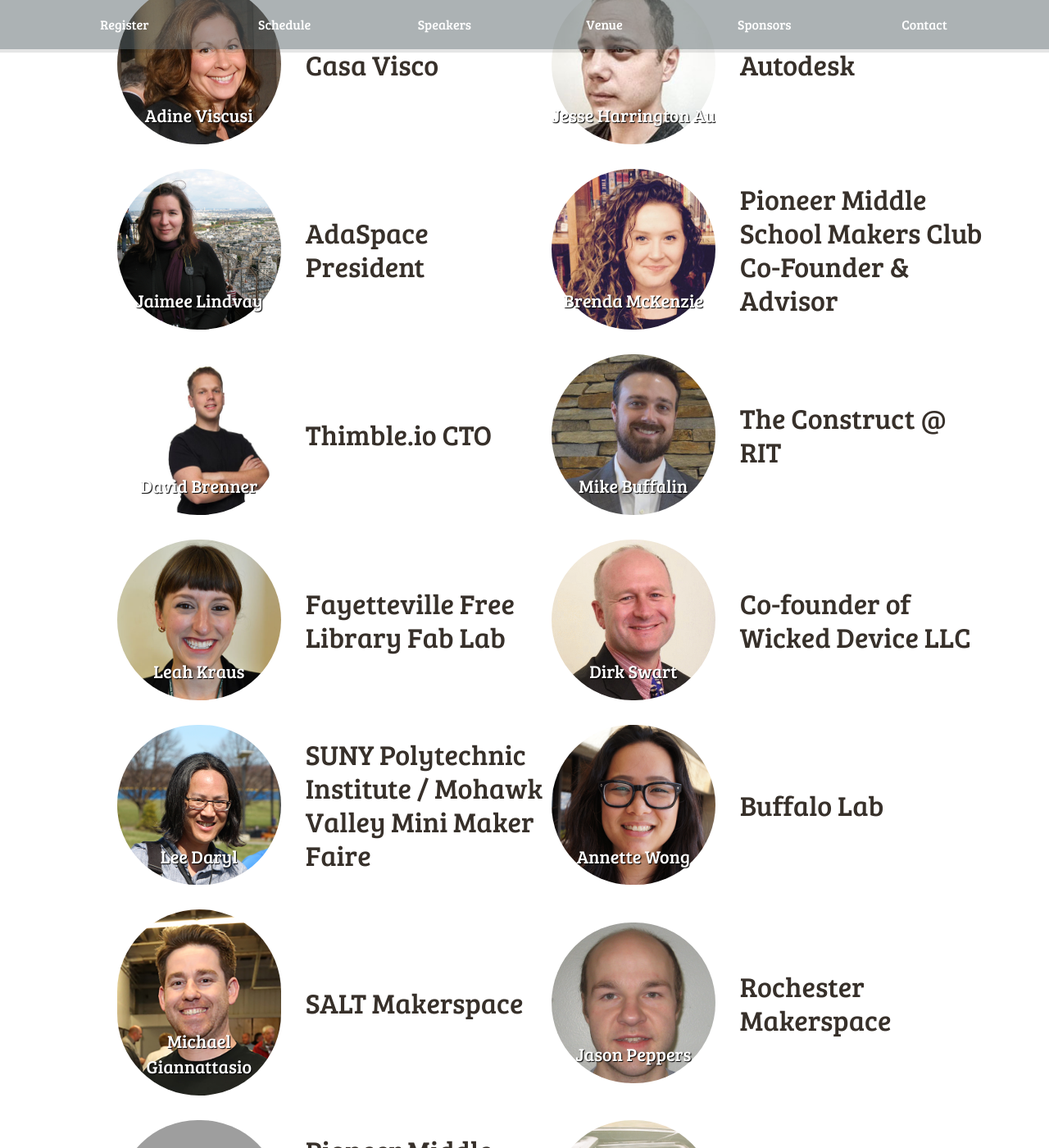
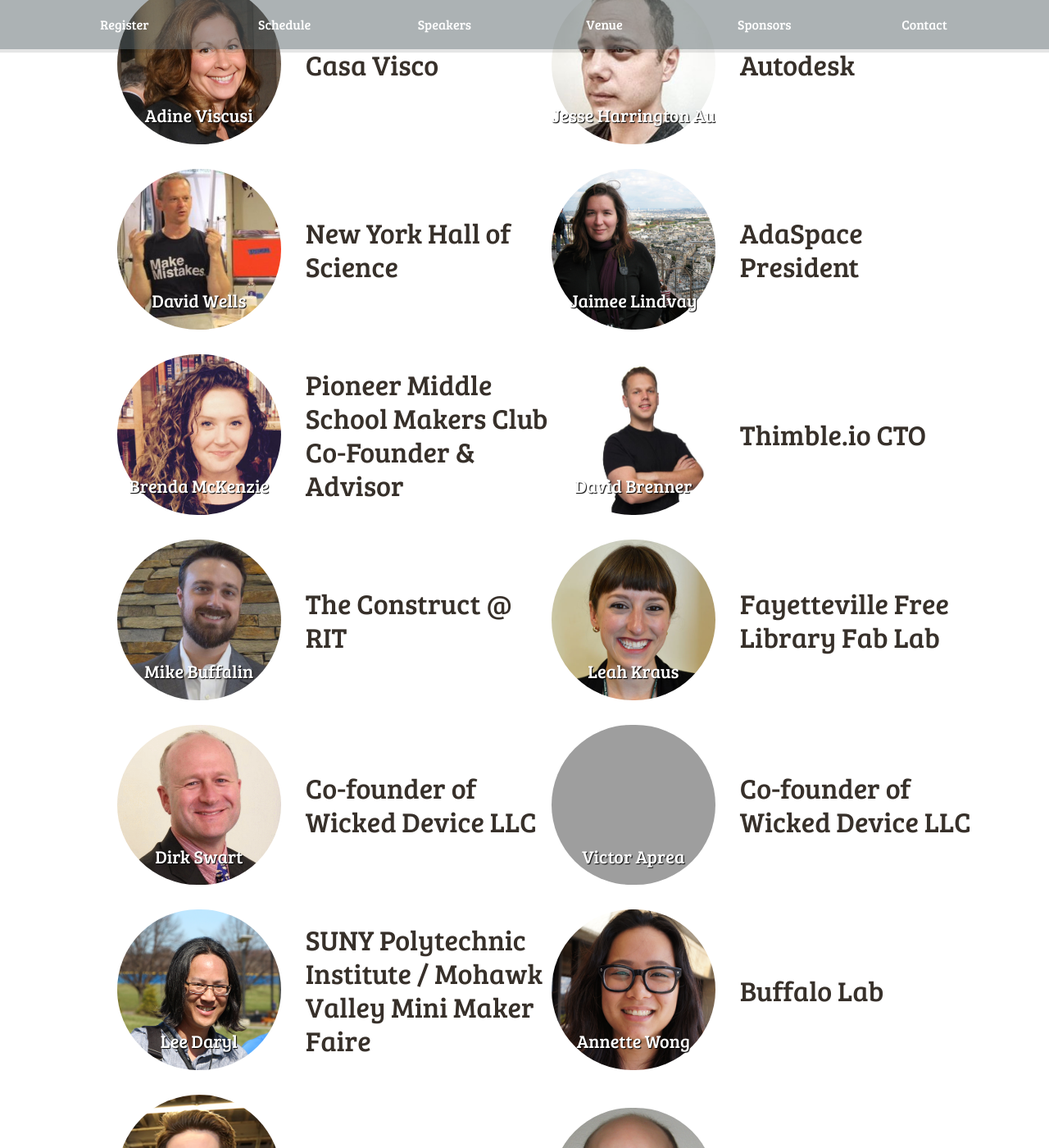
Before and after one commit to nysmakers/nysmakers.github.io, a Jekyll site: the page built from index.html, in a window 1280 px wide and 1400 px high, scrolled down 6514 px. Shown: the whole window at 82% size. Built offline with Jekyll 4.4.1, drawn with Linux system fonts in a browser that asks for light colours; some web fonts are replaced; comment, search, counter and statistics services are not loaded; grey boxes are pictures that could not be loaded.

Commit message:
Added 2 more speakers

```diff
--- a/2017/stylesheets/responsive.css
+++ b/2017/stylesheets/responsive.css
@@ -398,6 +398,12 @@
 #speakers #timjones {
   background: url("/images/speakers/TimJones.jpeg") no-repeat;
   background-position-x: 35%; }
+#speakers #davidwells {
+  background: url("/images/speakers/DavidWells.jpg") no-repeat;
+  background-position-x: 35%; }
+#speakers #victoraprea {
+  background: url("/images/speakers/VictorAprea.png") no-repeat;
+  background-position-x: 35%; }
 
 @media screen and (max-width: 780px) {
   #speakers #talks td:last-child {
--- a/index.html
+++ b/index.html
@@ -235,6 +235,10 @@
         <td>Autodesk</td>
       </tr>
       <tr>
+        <td><a href="http://nysci.org/" id="davidwells">David Wells</a></td>
+        <td>New York Hall of Science</td>
+      </tr>
+      <tr>
         <td><a href="https://www.AdaSpace.org" id="jaimeelindvay">Jaimee Lindvay</a></td>
         <td>AdaSpace President</td>
       </tr>
@@ -256,6 +260,10 @@
       </tr>
       <tr>
         <td><a href="http://www.wickeddevice.com" id="dirkswart">Dirk Swart</a></td>
+        <td>Co-founder of Wicked Device LLC</td>
+      </tr>
+      <tr>
+        <td><a href="http://www.wickeddevice.com" id="victoraprea">Victor Aprea</a></td>
         <td>Co-founder of Wicked Device LLC</td>
       </tr>
       <tr>
```
Also changed, not shown: images/speakers/DavidWells.jpg (added), images/speakers/VictorAprea.bmp (added).
